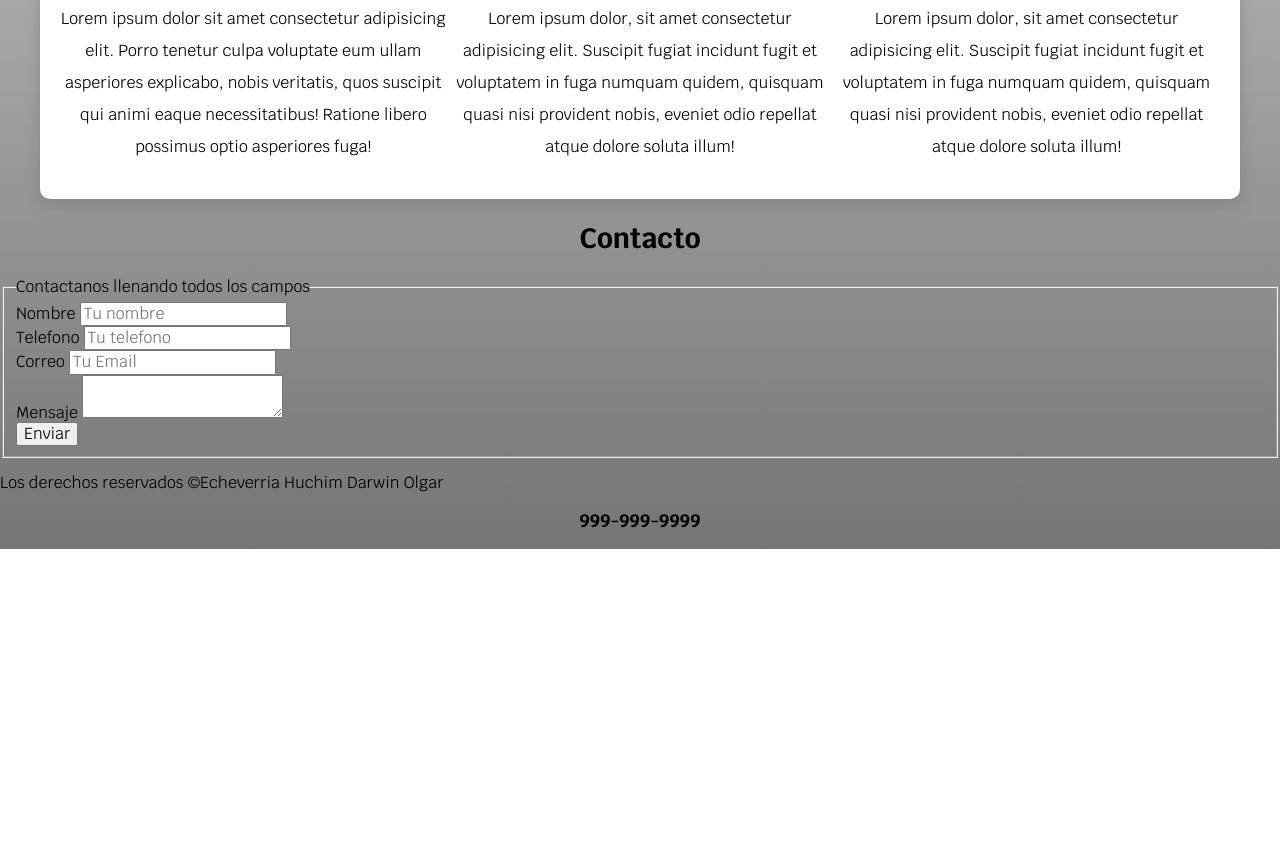
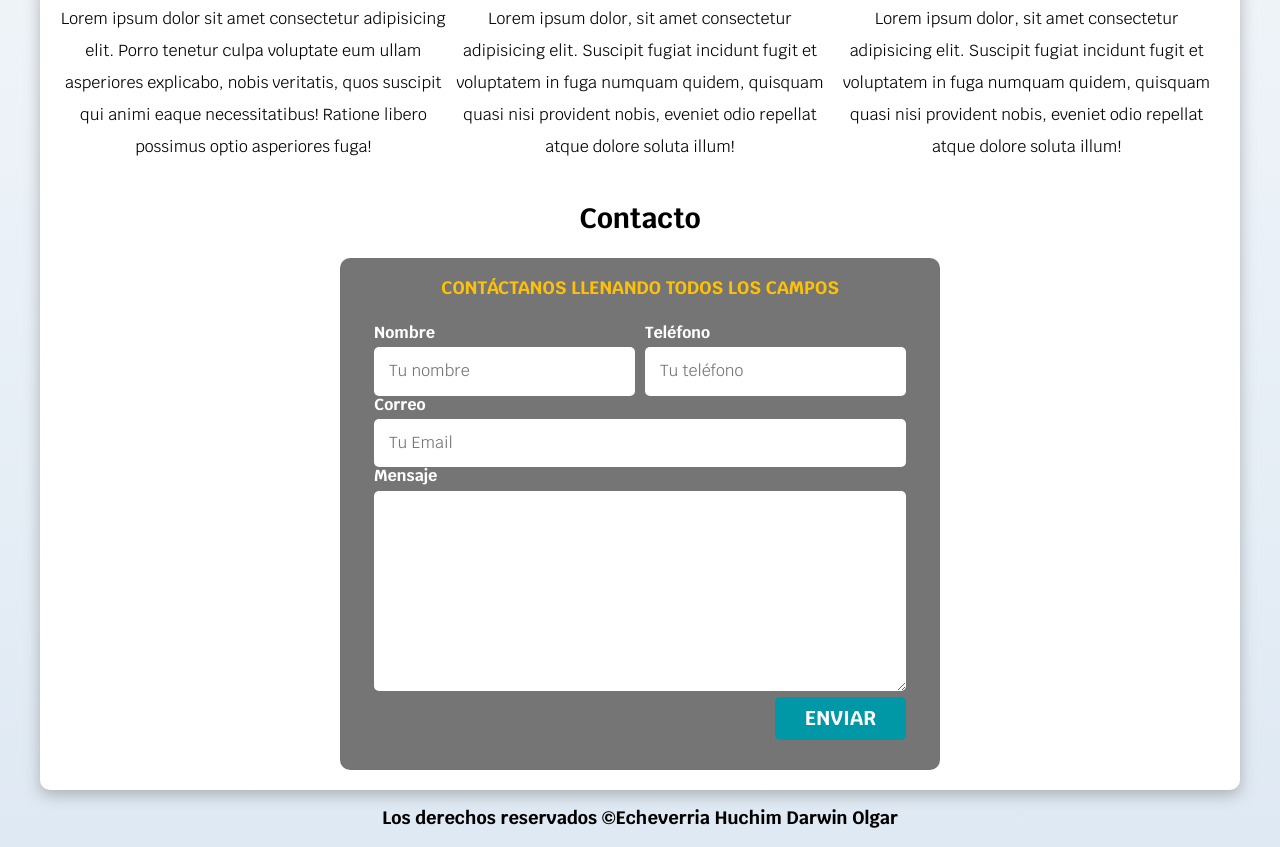
Before and after one commit to echeverriadar/Developer-Page, a plain HTML site: page index.html in a window 1280 px wide. Shown: the part 926-1773 px from the top of the page. Before the commit the page ends 1475 px from the top, so only its background shows below. Drawn offline with Linux system fonts and the light colour scheme.

Commit message:
Finalizando la practica

```diff
--- a/css/styles.css
+++ b/css/styles.css
@@ -6,6 +6,7 @@
     --primario: #ffc107;
     --secundario: #0097a7;
     --gris:#757575;
+    --grisclaro: #dfe9f3;
 
 }
 html {/*HACK PARA BOX MODEL*/
@@ -20,7 +21,7 @@ html {/*HACK PARA BOX MODEL*/
 body{
     font-size: 16px;
     font-family: 'Krub', sans-serif;
-    background-image: linear-gradient(to top, var(--gris)0%, var(--blanco)100%); /*Es un degradado o gradiente que se hace un cambio de blanco */
+    background-image: linear-gradient(to top, var(--grisclaro)0%, var(--blanco)100%); /*Es un degradado o gradiente que se hace un cambio de blanco */
 
 }
 h1{
@@ -40,7 +41,22 @@ h1,h2,h3{
     font-size: 2rem;
     color:gray
 }
+/*UTILIDADES*/
+.w-sm-100{
+    width: 100%;
+}
+@media (min-width: 768px){
+    .w-sm-100{
+        width: auto;
+    }
+}
+.flex{
+    display: flex;
+}
 
+.alinear-derecha{
+    justify-content: flex-end;
+}
 .Navegación-Principal{
     background-color: var(--secundario);
 }
@@ -156,12 +172,18 @@ body{
     border-radius: .5rem; /*Esquinas rededondeadas*/
     width: 90%; /*ancho del boton*/
     text-align: center;/*Centra el texto del boton*/
+    border: none;
 }
 @media (min-width: 768px){
     .boton{
         width: auto;
     }
 }
+
+.boton:hover{
+    cursor:pointer;
+}
+
 .sombra{
     margin-top: 2rem;
 
@@ -212,3 +234,66 @@ body{
     justify-content: center;
     align-items: center;
 }
+
+/*Formulario*/
+.formulario{
+    background-color: var(--gris);
+    width: min(60rem, 100%); /*Min en Css ahorra el uso de media query ¿Que es mas pequeño, 60 rem o el 100% de la pantalla? */
+    margin: 0 auto;
+    padding: 2rem;
+    border-radius: 1rem;
+}
+
+.formulario fieldset{
+    border: none;
+
+}
+
+.formulario legend{
+    text-align: center;
+    font-size: 1.8rem;
+    font-weight: bold;
+    margin-bottom: 2rem;
+    text-transform: uppercase;
+    color: var(--primario);
+
+}
+
+@media (min-width: 768px){
+    .contenedor-campos{
+        display: grid;
+        grid-template-columns: repeat(2, 1fr);
+        column-gap: 1rem;
+        grid-template-rows: auto auto 20rem;
+    }
+    /*nth-child significa el numero del hijo, el orden seria: nombre, telefono, correo y mensaje
+    como requerimos modificar los ultimos dos, usaremos 3 y 4 en nth-child*/
+
+    .campos:nth-child(3), .campos:nth-child(4){
+        /*Posiciona el elemento para que vaya de la columna 1 a la 3*/
+        grid-column: 1/3;
+    }
+
+}
+
+.campos label{
+    color: var(--blanco);
+    font-weight: bold;
+    margin-bottom: .5rem;
+    display: block; /*Lograr que cada label tome todo el espacio disponible y esye separado del input*/
+}
+
+.input-text{
+    width: 100%;
+    border: none;
+    padding: 1.5rem;
+    border-radius: .5rem;
+}
+
+.campos textarea{
+    height: 20rem; /*Hacer mas grande la altura del textarea*/
+}
+
+.footer{
+    text-align: center;
+}
--- a/index.html
+++ b/index.html
@@ -44,14 +44,14 @@
                 <path d="M9 11a3 3 0 1 0 6 0a3 3 0 0 0 -6 0" />
                 <path d="M17.657 16.657l-4.243 4.243a2 2 0 0 1 -2.827 0l-4.244 -4.243a8 8 0 1 1 11.314 0z" />
                 </svg>
-                <p>Mérida Yucatán</p>
+                <p>Mérida, Yucatán</p>
             </div>
             <a class="boton" href="#">Contactar</a>
         </div>
     </section>
 
     <main class="contenedor sombra">
-    <h2>***Mis servicios***</h2>
+    <h2>Mis servicios</h2>
     <div class="servicios">
             <Section class="servicio">
             <h3>Diseño web</h3>
@@ -108,39 +108,45 @@
 
             </Section>
     </div>
-    </main>
+
     <section>
     <h2>Contacto</h2>
-    <form>
+        <form class="formulario">
             <fieldset>
-            <legend>Contactanos llenando todos los campos</legend>
-            <div><label>Nombre</label>
-            <input type="text" placeholder="Tu nombre">
+                <legend>Contáctanos llenando todos los campos</legend>
+                <div class="contenedor-campos">
+                    <div class="campos">
+                    <label>Nombre</label>
+                    <input  class="input-text" type="text" placeholder="Tu nombre">
                     </div>
-            <div>
-                <label>Telefono</label>
-                <input type="tel" placeholder="Tu telefono">
+
+                    <div class="campos">
+                        <label>Teléfono</label>
+                        <input class="input-text" type="tel" placeholder="Tu teléfono">
                     </div>
-            <div>
+
+                    <div class="campos">
                         <label>Correo</label>
-                <input type="email" placeholder="Tu Email">
+                        <input class="input-text" type="email" placeholder="Tu Email">
 
                     </div>
-            <div>
+                    <div class="campos">
                         <label>Mensaje</label>
-                <textarea></textarea>
+                        <textarea class="input-text"></textarea>
                     </div>
-            <div>
-                <input type="submit" value="Enviar">
+                </div>
+                <div class="alinear-derecha flex">
+                    <input class="boton w-sm-100" type="submit" value="Enviar">
                 </div>
             </fieldset>
         </form>
     </section>
+    </main>
 
+    </footer class="footer">
+        <h3>Los derechos reservados  ©Echeverria Huchim Darwin Olgar </h3>
     </footer>
-    <p>Los derechos reservados  ©Echeverria Huchim Darwin Olgar </p>
-    <h3>999-999-9999</h3>
-    </footer>
+
 
 </body>
 </html>
```
Lines whose indentation alone changed are shown as unchanged.
